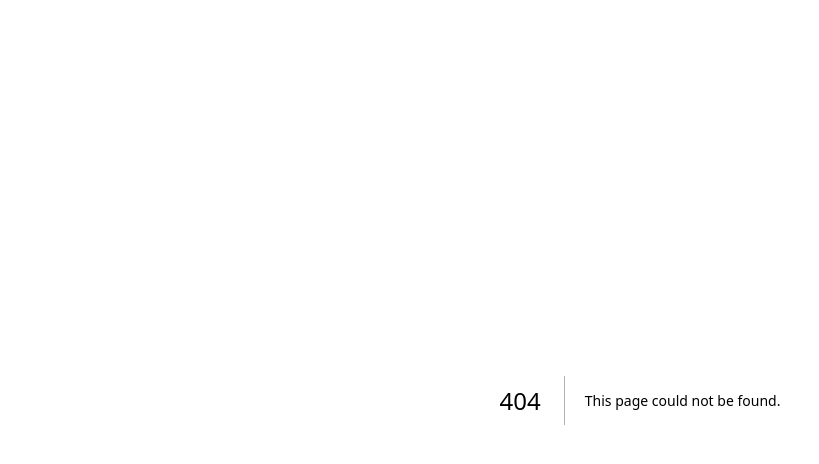
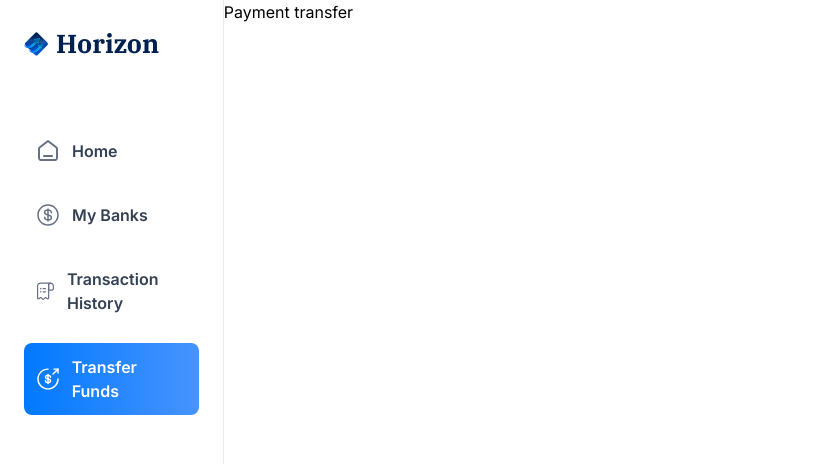
Before and after one commit to vsbron/nextJs2024-horizon-banking, a Next.js app: page /payment-transfer in a window 1280 px wide. Before the commit this address had no page. Shown: the top 464 px of the page, without its empty margins (0-819 px from the left). Built offline with nearby package versions, Linux system fonts and the light colour scheme.

Commit message:
Adding routing for all main pages

```diff
--- /dev/null
+++ b/app/(root)/my-banks/page.tsx
@@ -0,0 +1,5 @@
+function MyBanks() {
+  return <div>My Banks</div>;
+}
+
+export default MyBanks;
--- /dev/null
+++ b/app/(root)/payment-transfer/page.tsx
@@ -0,0 +1,5 @@
+function PaymentTransfer() {
+  return <div>Payment transfer</div>;
+}
+
+export default PaymentTransfer;
--- /dev/null
+++ b/app/(root)/transaction-history/page.tsx
@@ -0,0 +1,5 @@
+function TransactionHistory() {
+  return <div>Transaction history</div>;
+}
+
+export default TransactionHistory;
```
Also changed, not shown: 1 other file (tests, documents, lock files or other folders).
